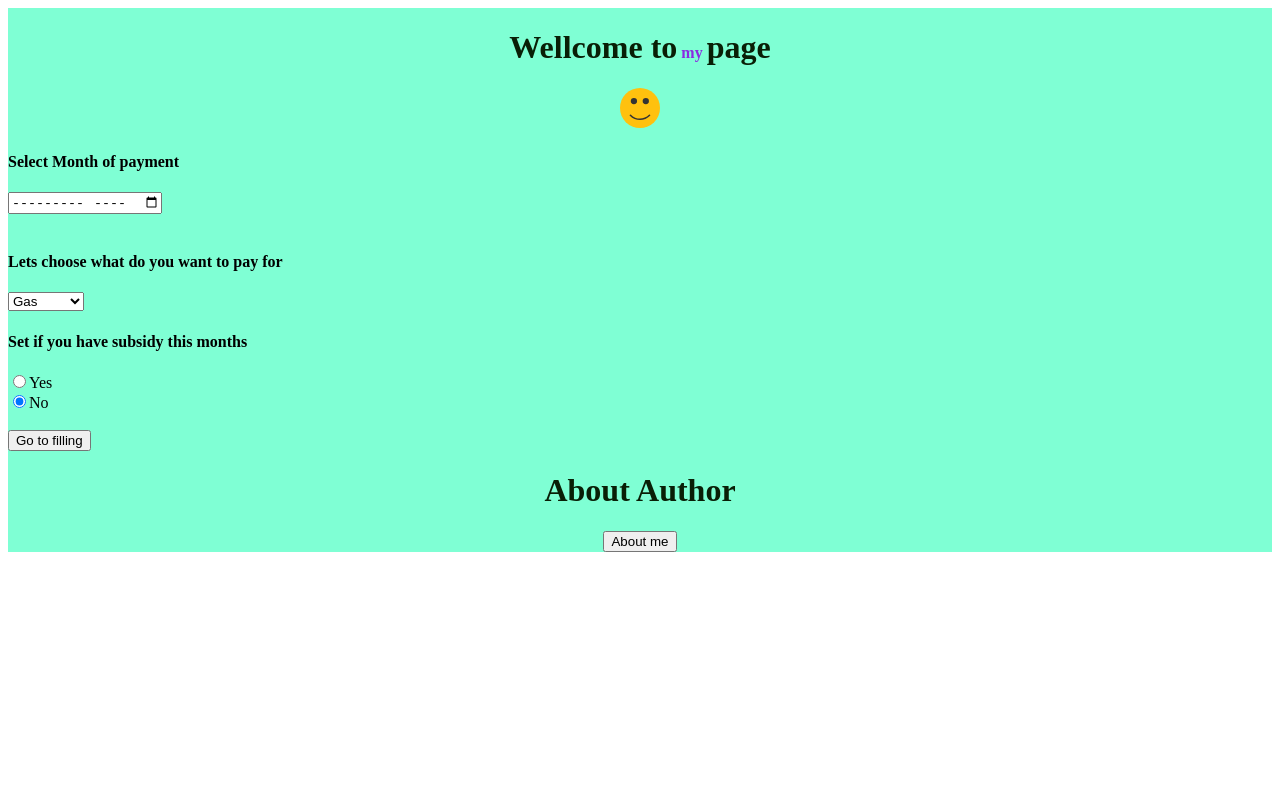
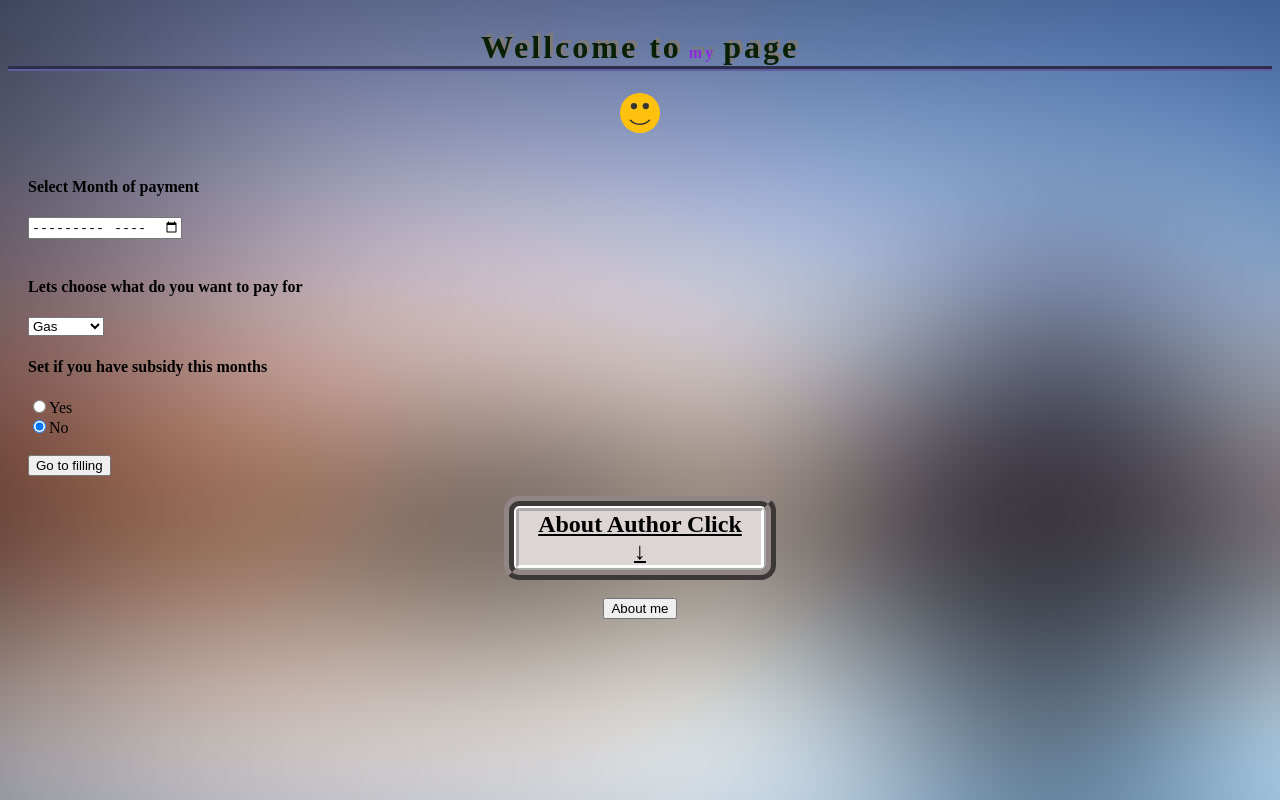
Before and after one commit to Aniku2009/Payment, a plain HTML site: page index.html in a window 1280 px wide. Drawn offline with Linux system fonts and the light colour scheme.

```diff
--- a/Css/andriystyle.css
+++ b/Css/andriystyle.css
@@ -1,14 +1,43 @@
 h1{color: rgb(9, 31, 6);
 text-align:center;
+/*border: 5px groove rgb(95, 95, 160);
+border-radius: 5px;
+border-width: 5px;*/
+border-bottom: 5px groove rgb(95, 95, 160);
+letter-spacing: 3px;
+text-shadow: 3px -3px rgb(126, 122, 122);
+
 }
 
-.wholepage{
-    background-color: aquamarine;
+body{
+    background-image: url("back.jpg");
     align-content: center;
+}
+
+#author{
+    text-align:center;
+    text-decoration: underline;
+    background-color:rgb(221, 212, 212);
+    border: 5px ridge white;
+    border-radius: 5px;
+    border-width: 5px;
+    margin: 10px 40%;
+    outline-color: rgb(145, 133, 133);
+    outline-style: ridge;
+    outline-width: 10px;
+}
+
+button #author{
+    text-transform: capitalize;
+}
+
+form{
+    padding: 20px;
 }
 
 i{
     margin-top: 10px;
+    margin-left: 30px;
 }
 
 leftColumn, rightColumn{
--- a/index.html
+++ b/index.html
@@ -14,14 +14,18 @@
     <body>
         <div class="wholepage">
             <h1>Wellcome to<span style="color: blueviolet; font-size: 16px;"> my </span> page</h1>
+
             <div align="center">
                 <img src="Images/smiling.svg" alt="smile" height="40px">
             </div>
 
             <form method="post" action="Electricity.html">
+                            <div class="chooseMonth">
                                 <h4>Select Month of payment</h4>
                                 <input type="month" name="paymenttime"><br>
                                 <br>
+                            </div>
+                            <div class="chooseType">
                                 <h4>Lets choose what do you want to pay for </h4>
                                 <select name="List of Services">
                                     <option value="Gas" selected>Gas</option>
@@ -29,16 +33,22 @@
                                     <option value="water">Water</option>
                                     <option value="other">Other</option>
                                 </select>
+                            </div>
+                            <div class="chooseSubsidy">
                                     <h4>Set if you have subsidy this months</h4>
                                     <input type="radio" name="subsidy" value="Have">Yes<br>
                                     <input type="radio" name="subsidy" value="Dont have" checked>No<br>
                                     <br>
+                            </div>
                             <input type="submit" value="Go to filling">
                 </form>
-            <h1 id="author">About Author</h1>
+                <div class="author">
+                    <h2 id="author">About Author Click <br>&#8595</h2>
+                    <br>
                     <div align="center">
                         <button type="button" onclick="aboutAuthor()" >About me</button>
                     </div>
                 </div>
+          </div>
     </body>
 </html>
```
Also changed, not shown: Electricity.html (+1 -1 lines), Css/back.jpg (added), Images/back.jpg (added), back.jpg (added). Lines whose indentation alone changed are shown as unchanged.
